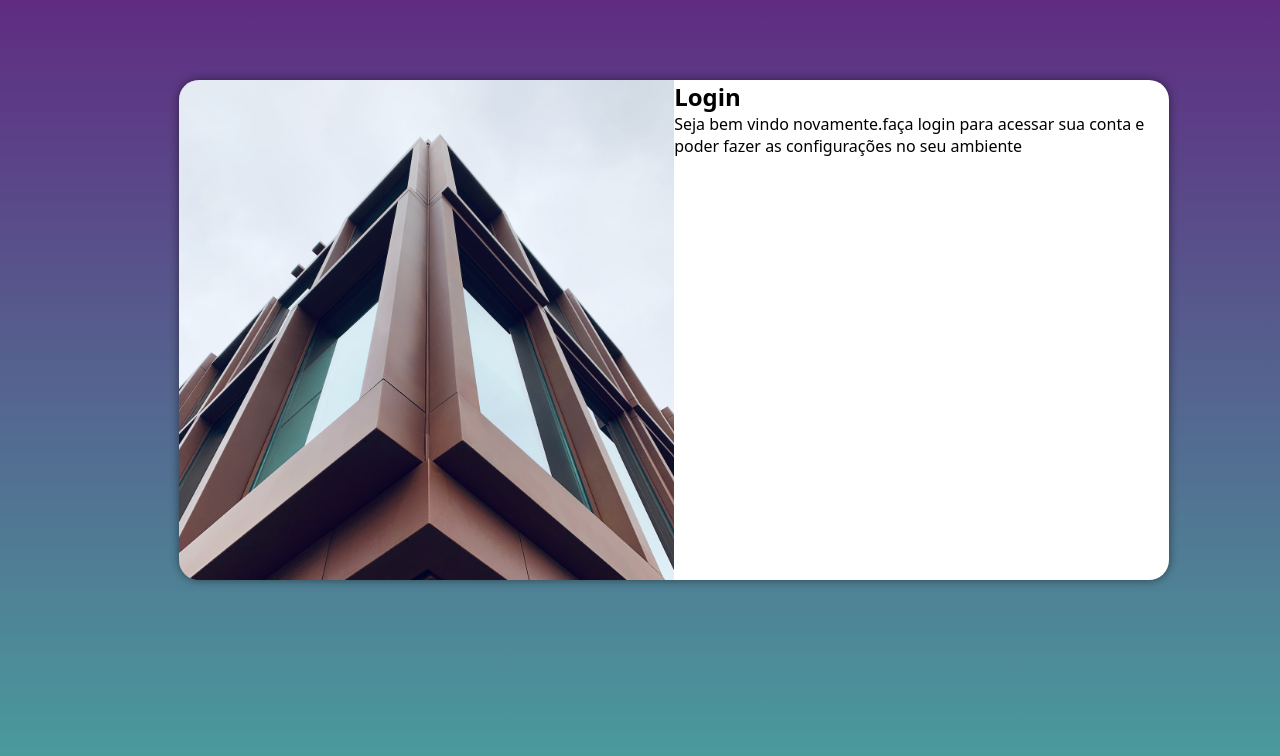
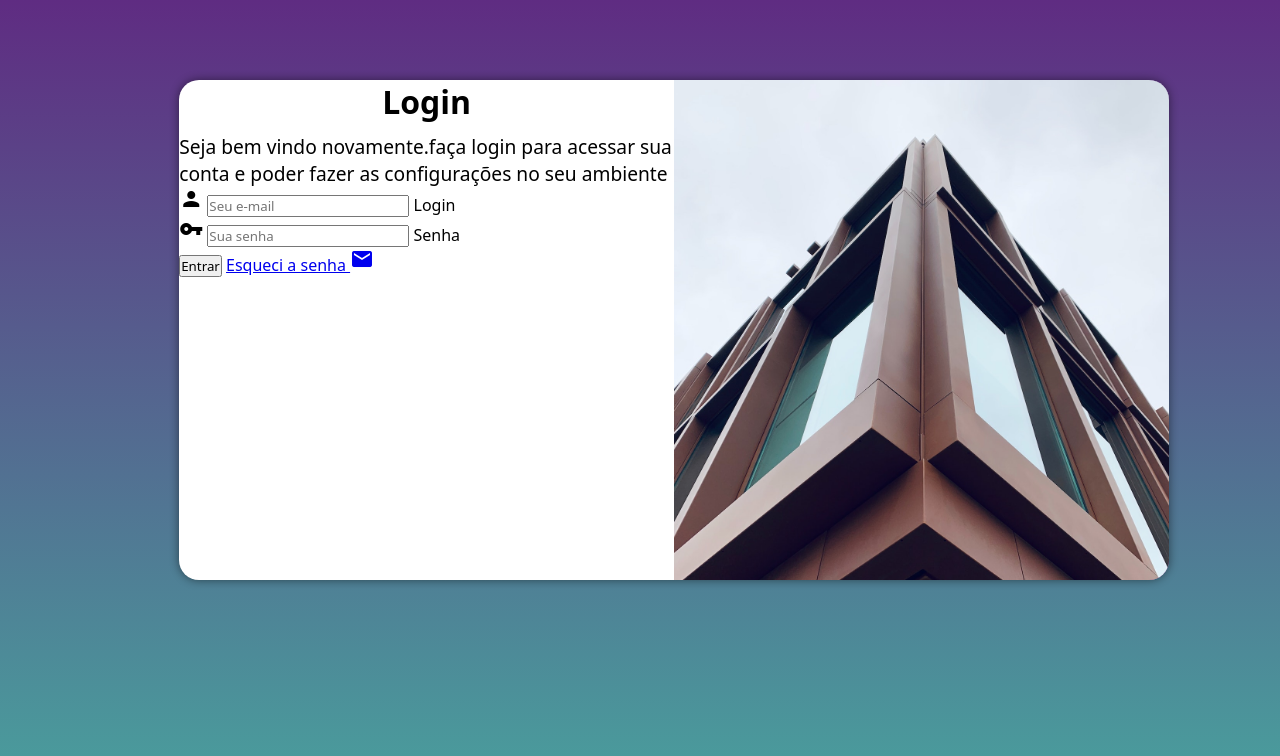
Before and after one commit to andersonrodrigod/projeto-login, a plain HTML site: page index.html in a window 1280 px wide. Drawn offline with Linux system fonts and the light colour scheme.

Commit message:
adicionei o formulario

```diff
--- a/estilos/media-query.css
+++ b/estilos/media-query.css
@@ -37,13 +37,23 @@
     }
 
     #imagem {
-        float: left;
+        float: right;
         width: 50%;
         height: 100%;
     }
 
     #formulario {
-        float: right;
+        float: left;
         width: 50%;
     }
+
+    #formulario > h1 {
+        text-align: center;
+        margin-bottom: 10px;
+        font-size: 2em;
+    }
+
+    #formulario > p {
+        font-size: 1.2em;
+    }
 }
--- a/estilos/style.css
+++ b/estilos/style.css
@@ -48,3 +48,12 @@ main {
     display: block;
     padding: 10px;
 }
+
+#formulario > h1 {
+    text-align: center;
+    margin-bottom: 10px;
+}
+
+#formulario > p {
+    font-size: 0.8em;
+}
--- a/index.html
+++ b/index.html
@@ -5,6 +5,8 @@
     <meta http-equiv="X-UA-Compatible" content="IE=edge">
     <meta name="viewport" content="width=device-width, initial-scale=1.0">
     <title>Login</title>
+    <link href="https://fonts.googleapis.com/icon?family=Material+Icons"
+      rel="stylesheet">
     <link rel="stylesheet" href="estilos/style.css">
     <link rel="stylesheet" href="estilos/media-query.css">
 </head>
@@ -17,7 +19,20 @@
             <div id="formulario">
                 <h1>Login</h1>
                 <p>Seja bem vindo novamente.faça login para acessar sua conta e poder fazer as configurações no seu ambiente</p>
-                <form action="login.php" method="post"></form>
+                <form action="login.php" method="post">
+                    <div class="campo">
+                        <span class="material-icons">person</span>
+                        <input type="email" name="login" id="ilogin" placeholder="Seu e-mail" autocomplete="email" required maxlength="30">
+                        <label for="ilogin">Login</label>
+                    </div>
+                    <div class="campo">
+                        <span class="material-icons">vpn_key</span>
+                        <input type="password" name="senha" id="isenha" placeholder="Sua senha" autocomplete="current-password" required maxlength="20" minlength="8">
+                        <label for="isenha">Senha</label>
+                    </div>
+                    <input type="submit" value="Entrar">
+                    <a href="esqueci.html"> Esqueci a senha <span class="material-icons">mail</span></a>
+                </form>
             </div>
 
         </section>
```
